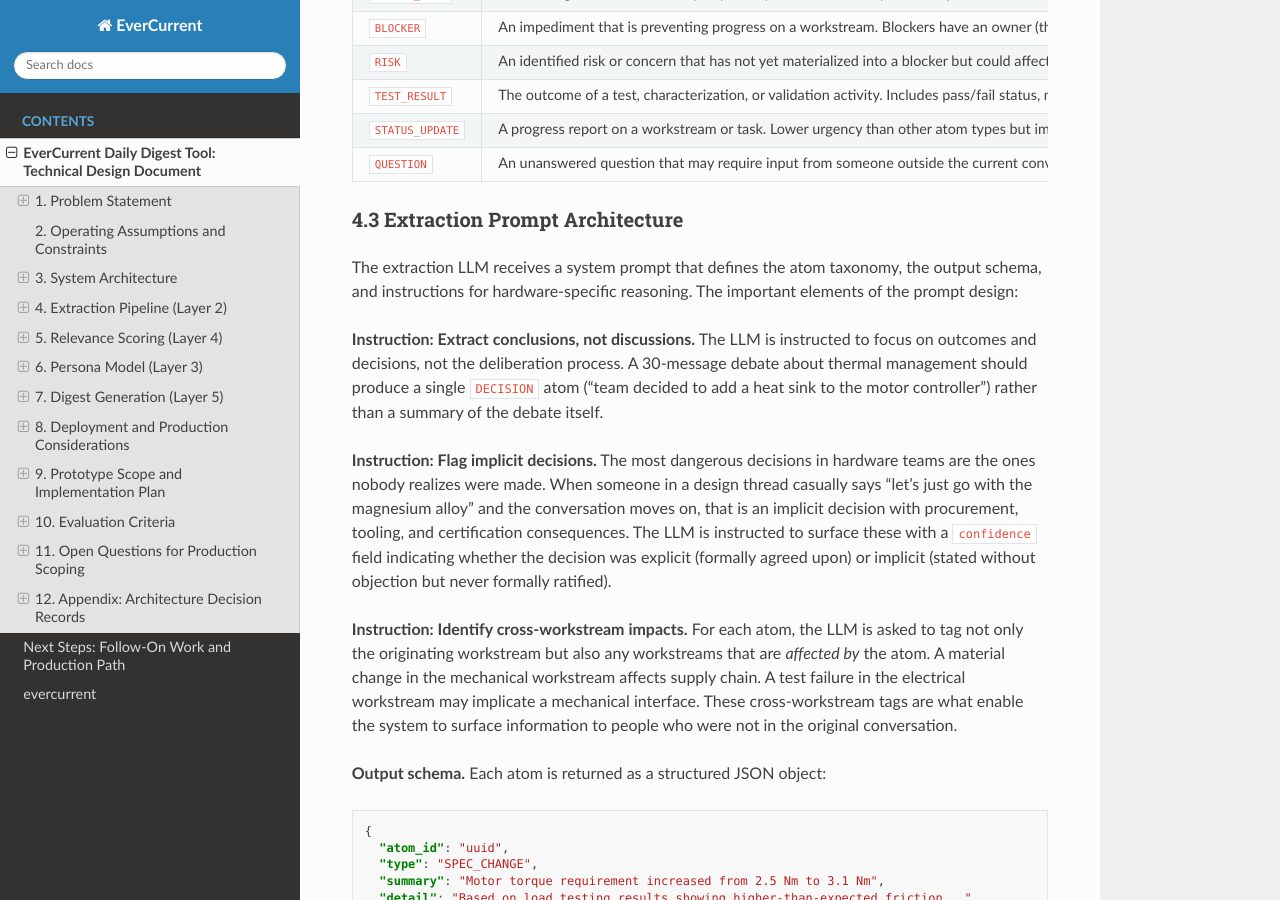
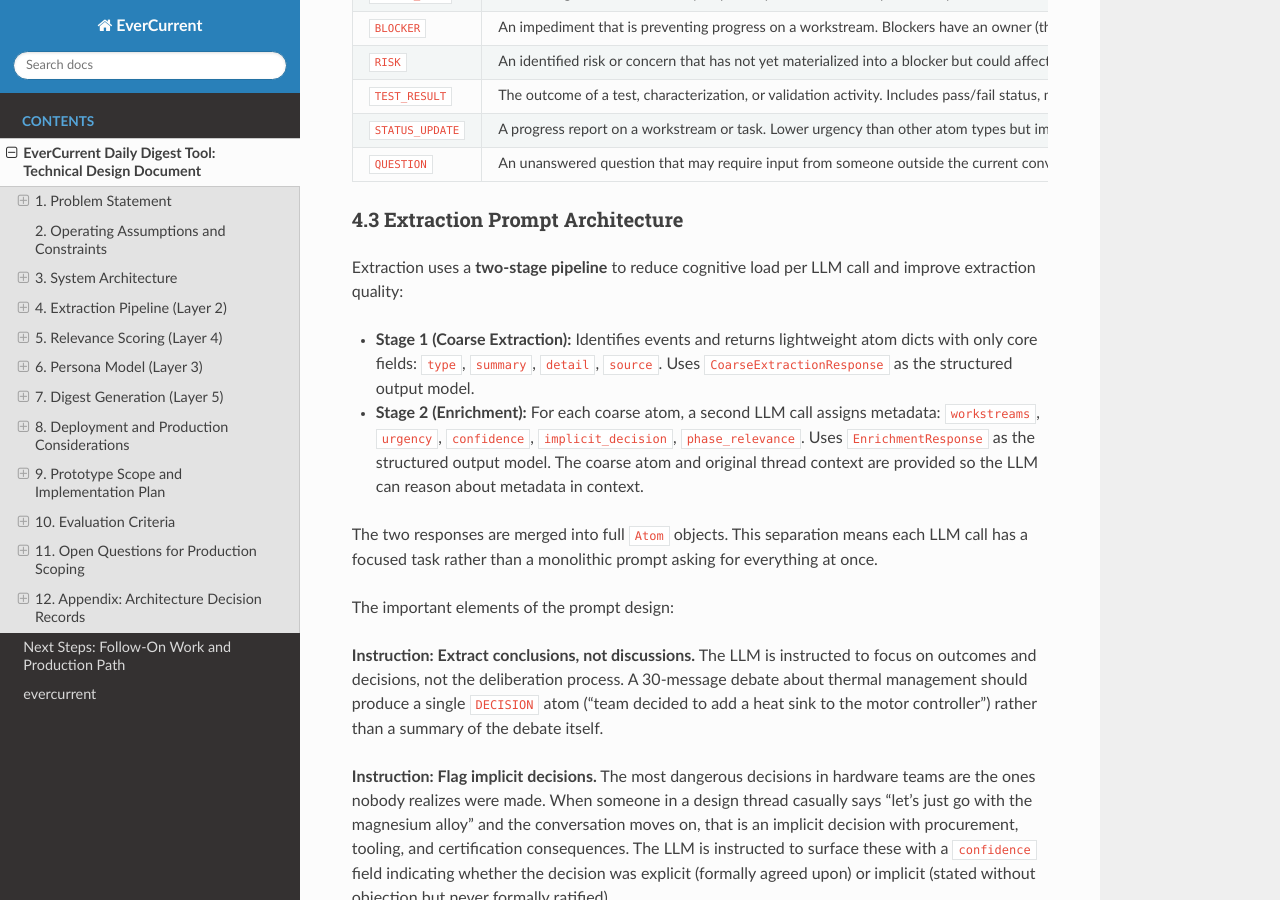
Before and after one commit to tjefferies/daily-digest, a Sphinx documentation site: the page built from docs/design-document.rst, in a window 1280 px wide and 900 px high, scrolled down 5661 px. Built offline with Sphinx 7.4.7 and the Read the Docs theme 3.1.0, drawn with Linux system fonts in a browser that asks for light colours.

Commit message:
docs: update README and design doc to reflect current state
- Scoring table: fix role-type matrix to 5x8, phase alignment to graduated distance
- Quality gates: 6 → 8 (added interrogate docstrings, vulture dead code)
- Test count: 348 → 531
- Project structure: add config/, data/, llm/, graph/, responses.py
- Tech stack: add model-agnostic LLM support, instructor, vulture, Sphinx
- Design doc: document two-stage extraction pipeline architecture

```diff
--- a/docs/design-document.rst
+++ b/docs/design-document.rst
@@ -288,9 +288,24 @@ engineering communication.
 4.3 Extraction Prompt Architecture
 ~~~~~~~~~~~~~~~~~~~~~~~~~~~~~~~~~~~
 
-The extraction LLM receives a system prompt that defines the atom taxonomy,
-the output schema, and instructions for hardware-specific reasoning. The
-important elements of the prompt design:
+Extraction uses a **two-stage pipeline** to reduce cognitive load per LLM
+call and improve extraction quality:
+
+- **Stage 1 (Coarse Extraction):** Identifies events and returns lightweight
+  atom dicts with only core fields: ``type``, ``summary``, ``detail``,
+  ``source``. Uses ``CoarseExtractionResponse`` as the structured output model.
+
+- **Stage 2 (Enrichment):** For each coarse atom, a second LLM call assigns
+  metadata: ``workstreams``, ``urgency``, ``confidence``,
+  ``implicit_decision``, ``phase_relevance``. Uses ``EnrichmentResponse``
+  as the structured output model. The coarse atom and original thread
+  context are provided so the LLM can reason about metadata in context.
+
+The two responses are merged into full ``Atom`` objects. This separation
+means each LLM call has a focused task rather than a monolithic prompt
+asking for everything at once.
+
+The important elements of the prompt design:
 
 **Instruction: Extract conclusions, not discussions.** The LLM is instructed
 to focus on outcomes and decisions, not the deliberation process. A 30-message
```
Also changed, not shown: README.md (+76 -45 lines).
